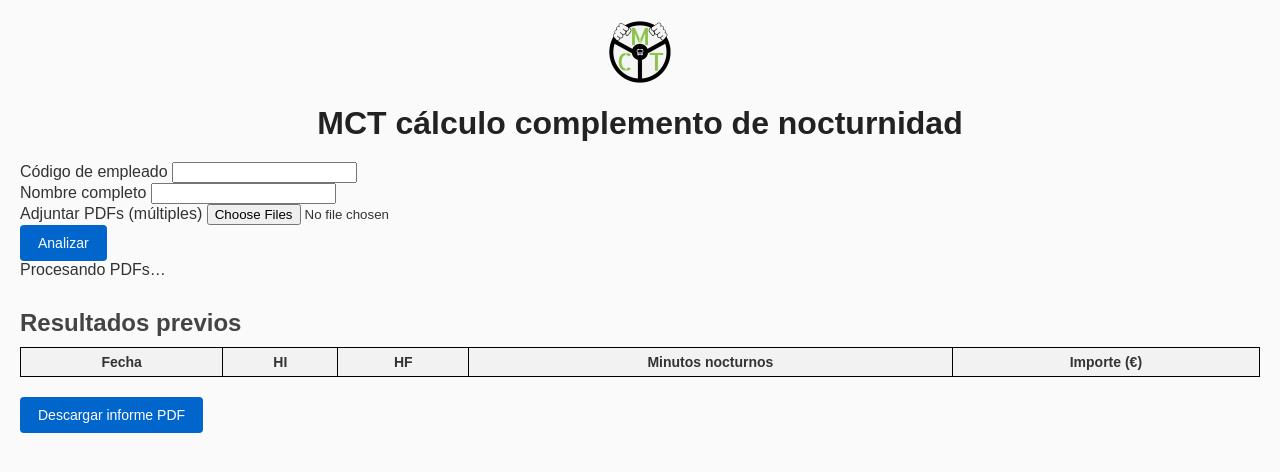
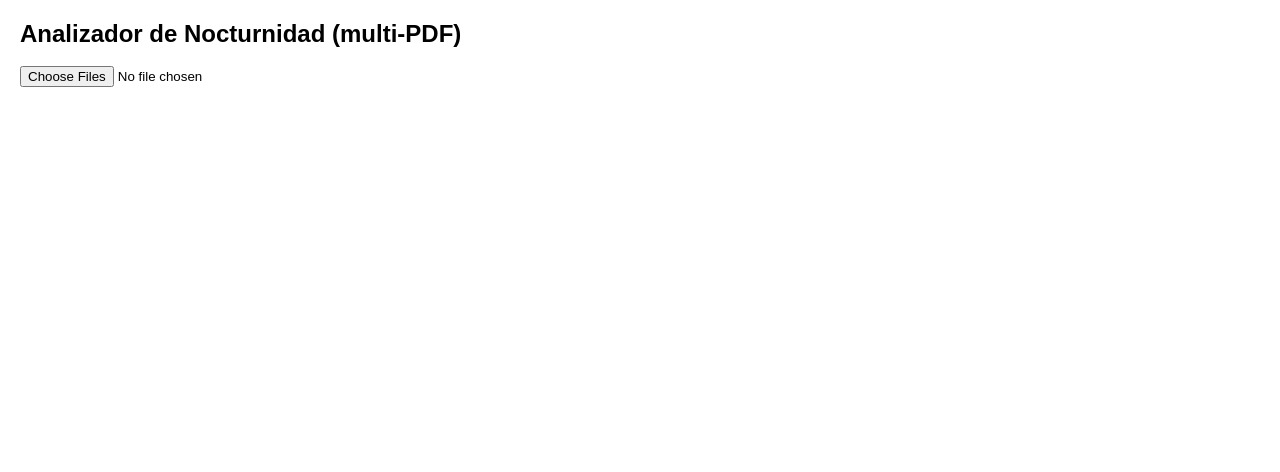
Before and after one commit to Saezhd1/mct-nocturnidad, a Flask app: page / in a window 1280 px wide. Shown: the top 472 px of the page. Run offline with Flask 3, Linux system fonts and the light colour scheme; lists and menus that the app fills with data are empty; some libraries are stand-ins or nearby versions.

Commit message:
Update index.html

```diff
--- a/mct-nocturnidad/templates/index.html
+++ b/mct-nocturnidad/templates/index.html
@@ -1,144 +1,198 @@
 <!DOCTYPE html>
 <html lang="es">
 <head>
-  <meta charset="UTF-8" />
-  <title>MCT cálculo complemento de nocturnidad</title>
-  <link rel="stylesheet" href="{{ url_for('static', filename='styles.css') }}" />
+  <meta charset="UTF-8">
+  <title>Análisis de Nocturnidad — Múltiples PDFs</title>
+  <script src="https://cdnjs.cloudflare.com/ajax/libs/pdf.js/2.16.105/pdf.min.js"></script>
+  <style>
+    body { font-family: Arial, sans-serif; margin: 20px; }
+    h2 { margin-bottom: 8px; }
+    #fileInput { margin: 10px 0 20px; }
+    .mes { margin: 28px 0; }
+    table { border-collapse: collapse; width: 100%; margin-top: 10px; }
+    th, td { border: 1px solid #333; padding: 6px; text-align: center; }
+    th { background: #eee; }
+    caption { font-weight: bold; margin-bottom: 10px; }
+    .resumen { margin-top: 32px; }
+  </style>
 </head>
 <body>
-  <header class="header">
-    <img src="{{ url_for('static', filename='logo.png') }}" alt="Logo MCT" class="logo" />
-    <h1>MCT cálculo complemento de nocturnidad</h1>
-  </header>
 
-  <section class="form-section">
-    <form id="analyze-form">
-      <div>
-        <label>Código de empleado</label>
-        <input name="empleado" required />
-      </div>
-      <div>
-        <label>Nombre completo</label>
-        <input name="nombre" required />
-      </div>
-      <div>
-        <label>Adjuntar PDFs (múltiples)</label>
-        <input type="file" name="files" id="files" accept="application/pdf" multiple required />
-      </div>
+<h2>Analizador de Nocturnidad (multi-PDF)</h2>
+<input type="file" id="fileInput" accept="application/pdf" multiple />
+<div id="output"></div>
+<div id="resumen" class="resumen"></div>
 
-      <button type="submit">Analizar</button>
-    </form>
+<script>
+// --- Utilidades de tiempo ---
+function toMinutes(hora) {
+  const [h, m] = hora.split(":").map(Number);
+  return h * 60 + m;
+}
+function parseFecha(fechaStr) {
+  const [d, m, y] = fechaStr.split("/").map(Number);
+  return new Date(y, m - 1, d);
+}
+function formatEuro(n) {
+  return n.toFixed(2) + " €";
+}
 
-    <div id="progress" class="progress hidden">
-      <div class="bar" id="bar"></div>
-      <span id="progress-text">Procesando PDFs…</span>
-    </div>
-  </section>
+// --- Rangos nocturnos ---
+const T1_START = 4 * 60, T1_END = 6 * 60;          // 04:00–06:00
+const T2_START = 22 * 60, T2_END = 24 * 60 + 59;    // 22:00–00:59
 
-  <section id="results" class="hidden">
-    <h2>Resultados previos</h2>
-    <div id="summary"></div>
+// --- Tarifa por fecha ---
+const TARIFA_CAMBIO = new Date(2025, 3, 25); // 25/04/2025
+function tarifaPorFecha(fechaStr) {
+  const f = parseFecha(fechaStr);
+  return f <= TARIFA_CAMBIO ? 0.05 : 0.062;
+}
+
+// --- Cálculo de nocturnidad para un registro ---
+function minutosNocturnosValidados(hiStr, hfStr) {
+  const hi = toMinutes(hiStr);
+  const hf = toMinutes(hfStr);
+
+  // Regla fija: excluir si empieza antes de 04:00 o termina después de 00:59
+  if (hi < T1_START || hf > T2_END) return 0;
+
+  let minutos = 0;
+
+  // Solapamiento con Tramo 1 (04:00–06:00)
+  if (hi < T1_END && hf > T1_START) {
+    const start = Math.max(hi, T1_START);
+    const end = Math.min(hf, T1_END);
+    minutos += Math.max(0, end - start);
+  }
+
+  // Solapamiento con Tramo 2 (22:00–00:59)
+  if (hi < T2_END && hf > T2_START) {
+    const start = Math.max(hi, T2_START);
+    const end = Math.min(hf, T2_END);
+    minutos += Math.max(0, end - start);
+  }
+
+  return minutos;
+}
+
+// --- Parser de texto PDF a registros (Fecha, HI, HF) ---
+// Ajustado al patrón tal como lo usamos en los ejemplos: dd/mm/yyyy ... HH:MM ... HH:MM
+function extraerRegistros(textoPlano) {
+  const regex = /(\d{2}\/\d{2}\/\d{4})[^0-9]*(\d{2}:\d{2})[^0-9]*(\d{2}:\d{2})/g;
+  const registros = [];
+  let m;
+  while ((m = regex.exec(textoPlano)) !== null) {
+    registros.push({ fecha: m[1], hi: m[2], hf: m[3] });
+  }
+  return registros;
+}
+
+// --- Render de una tabla para un mes/archivo ---
+function renderTabla(archivoNombre, registrosValidos) {
+  let totalMin = 0, totalImp = 0;
+  let filas = "";
+
+  registrosValidos.forEach(r => {
+    const minutos = minutosNocturnosValidados(r.hi, r.hf);
+    if (minutos > 0) {
+      const imp = minutos * tarifaPorFecha(r.fecha);
+      totalMin += minutos;
+      totalImp += imp;
+      filas += `
+        <tr>
+          <td>${r.fecha}</td>
+          <td>${r.hi} – ${r.hf}</td>
+          <td>${minutos}</td>
+          <td>${formatEuro(imp)}</td>
+        </tr>`;
+    }
+  });
+
+  const tablaHTML = `
+    <div class="mes">
       <table>
+        <caption>${archivoNombre} — Días con nocturnidad</caption>
         <thead>
           <tr>
             <th>Fecha</th>
-          <th>HI</th>
-          <th>HF</th>
+            <th>HI / HF</th>
             <th>Minutos nocturnos</th>
             <th>Importe (€)</th>
           </tr>
         </thead>
-      <tbody id="detail-body"></tbody>
+        <tbody>
+          ${filas || `<tr><td colspan="4">Sin días con nocturnidad válidos</td></tr>`}
+        </tbody>
+        <tfoot>
+          <tr>
+            <td colspan="2"><strong>TOTAL MES</strong></td>
+            <td>${totalMin} min</td>
+            <td>${formatEuro(totalImp)}</td>
+          </tr>
+        </tfoot>
       </table>
-    <button id="download-btn">Descargar informe PDF</button>
-  </section>
-
-  <script>
-    const form = document.getElementById('analyze-form');
-    const progress = document.getElementById('progress');
-    const bar = document.getElementById('bar');
-    const progressText = document.getElementById('progress-text');
-    const results = document.getElementById('results');
-    const detailBody = document.getElementById('detail-body');
-    const summaryDiv = document.getElementById('summary');
-    const downloadBtn = document.getElementById('download-btn');
-
-    form.addEventListener('submit', async (e) => {
-      e.preventDefault();
-      progress.classList.remove('hidden');
-      bar.style.width = '20%';
-      progressText.textContent = 'Subiendo y validando…';
-
-      const fd = new FormData(form);
-      const filesInput = document.getElementById('files');
-      for (const f of filesInput.files) fd.append('files', f);
-
-      bar.style.width = '40%';
-      progressText.textContent = 'Analizando PDFs…';
-
-      const res = await fetch('/analyze', { method: 'POST', body: fd });
-      if (!res.ok) {
-        progressText.textContent = 'Error en el análisis';
-        return;
-      }
-      bar.style.width = '80%';
-      progressText.textContent = 'Generando resultados…';
-
-      const data = await res.json();
-
-      // Pintar detalle
-      detailBody.innerHTML = '';
-      for (const d of data.detalle) {
-        const tr = document.createElement('tr');
-        tr.innerHTML = `
-          <td>${d.fecha}</td>
-          <td>${d.hi}</td>
-          <td>${d.hf}</td>
-          <td>${d.minutos}</td>
-          <td>${d.importe.toFixed(2)}</td>
-        `;
-        detailBody.appendChild(tr);
+    </div>`;
+  return { html: tablaHTML, totalMin, totalImp };
 }
 
-      // Resumen
-      summaryDiv.innerHTML = `
-        <h3>Resumen mensual</h3>
-        ${Object.entries(data.resumen_mensual).map(([k,v]) => `<div>${k}: ${v.minutos} min, ${v.importe.toFixed(2)} €</div>`).join('')}
-        <h3>Resumen anual</h3>
-        ${Object.entries(data.resumen_anual).map(([k,v]) => `<div>${k}: ${v.minutos} min, ${v.importe.toFixed(2)} €</div>`).join('')}
-        <h3>Resumen global</h3>
-        <div>${data.resumen_global.minutos} min, ${data.resumen_global.importe.toFixed(2)} €</div>
-      `;
+// --- Lectura de un PDF con PDF.js a texto plano ---
+async function leerPDFaTexto(arrayBuffer) {
+  const pdf = await pdfjsLib.getDocument(new Uint8Array(arrayBuffer)).promise;
+  let texto = "";
+  for (let i = 1; i <= pdf.numPages; i++) {
+    const page = await pdf.getPage(i);
+    const content = await page.getTextContent();
+    // Concatenamos en orden para mantener líneas completas (como en tus ejemplos)
+    texto += content.items.map(it => it.str).join(" ") + "\n";
+  }
+  return texto;
+}
 
-      bar.style.width = '100%';
-      progressText.textContent = 'Completado';
-      results.classList.remove('hidden');
+// --- Procesador de múltiples archivos ---
+document.getElementById("fileInput").addEventListener("change", async (e) => {
+  const files = Array.from(e.target.files || []);
+  if (!files.length) return;
 
-      // Descargar PDF
-      downloadBtn.onclick = async () => {
-        const payload = {
-          empleado: data.empleado,
-          nombre: data.nombre,
-          detalle: data.detalle,
-          resumen_mensual: data.resumen_mensual,
-          resumen_anual: data.resumen_anual,
-          resumen_global: data.resumen_global
-        };
-        const res = await fetch('/download', {
-          method: 'POST',
-          headers: { 'Content-Type': 'application/json' },
-          body: JSON.stringify(payload)
-        });
-        const blob = await res.blob();
-        const url = window.URL.createObjectURL(blob);
-        const a = document.createElement('a');
-        a.href = url;
-        a.download = `MCT_nocturnidad_${data.empleado}.pdf`;
-        document.body.appendChild(a);
-        a.click();
-        a.remove();
-      };
+  const output = document.getElementById("output");
+  output.innerHTML = "Procesando archivos…";
+
+  let resumen = [];
+  let htmlTotal = "";
+
+  // Procesar en serie para mantener orden y evitar confusión
+  for (const file of files) {
+    const buffer = await file.arrayBuffer();
+    const texto = await leerPDFaTexto(buffer);
+    const registros = extraerRegistros(texto);
+
+    // Los PDFs vienen exactamente como en los ejemplos: tomamos cada (fecha, hi, hf)
+    // y filtramos solo días con minutos nocturnos > 0 tras aplicar la regla fija.
+    const tabla = renderTabla(file.name, registros);
+    htmlTotal += tabla.html;
+    resumen.push({ nombre: file.name, min: tabla.totalMin, imp: tabla.totalImp });
+  }
+
+  output.innerHTML = htmlTotal;
+
+  // Resumen comparativo final
+  const resumenHTML = `
+    <table>
+      <caption>Resumen comparativo</caption>
+      <thead>
+        <tr><th>Archivo</th><th>Minutos nocturnos</th><th>Importe total (€)</th></tr>
+      </thead>
+      <tbody>
+        ${resumen.map(r => `
+          <tr>
+            <td>${r.nombre}</td>
+            <td>${r.min} min</td>
+            <td>${formatEuro(r.imp)}</td>
+          </tr>`).join("")}
+      </tbody>
+    </table>`;
+  document.getElementById("resumen").innerHTML = resumenHTML;
 });
 </script>
+
 </body>
 </html>
```
Lines whose indentation alone changed are shown as unchanged.
